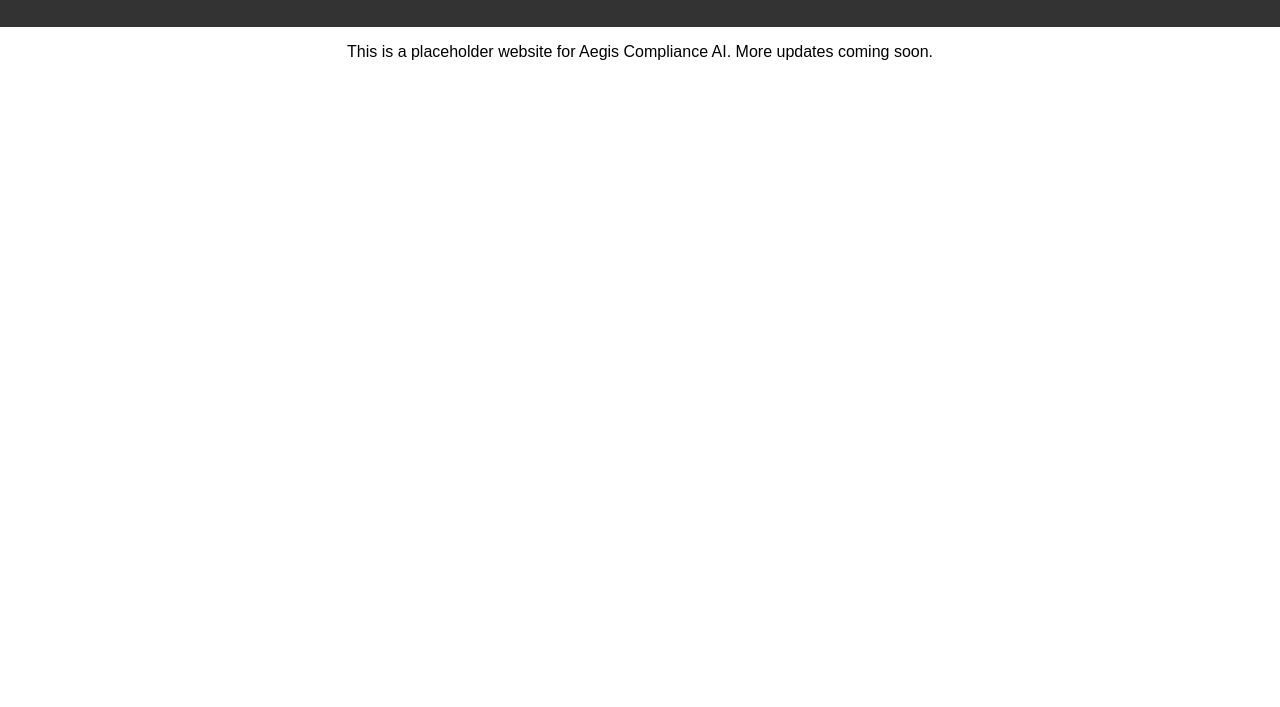
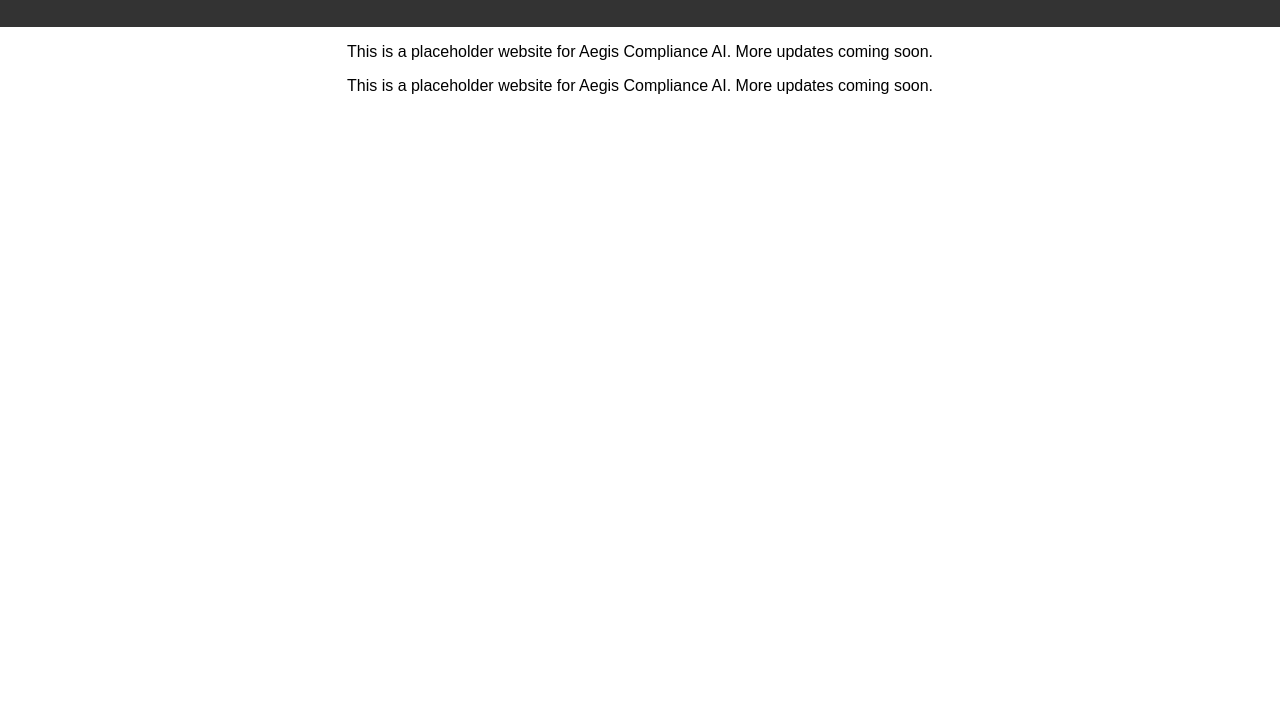
Before and after one commit to isaiasdearco/aegis, a plain HTML site: page index.html in a window 1280 px wide. Shown: the part 93-800 px from the top of the page. Drawn offline with Linux system fonts and the light colour scheme.

Commit message:
testing deployment

```diff
--- a/index.html
+++ b/index.html
@@ -12,6 +12,7 @@
     </header>
     <main>
         <p>This is a placeholder website for Aegis Compliance AI. More updates coming soon.</p>
+        <p>This is a placeholder website for Aegis Compliance AI. More updates coming soon.</p>
     </main>
     <script src="script.js"></script>
 </body>
```
